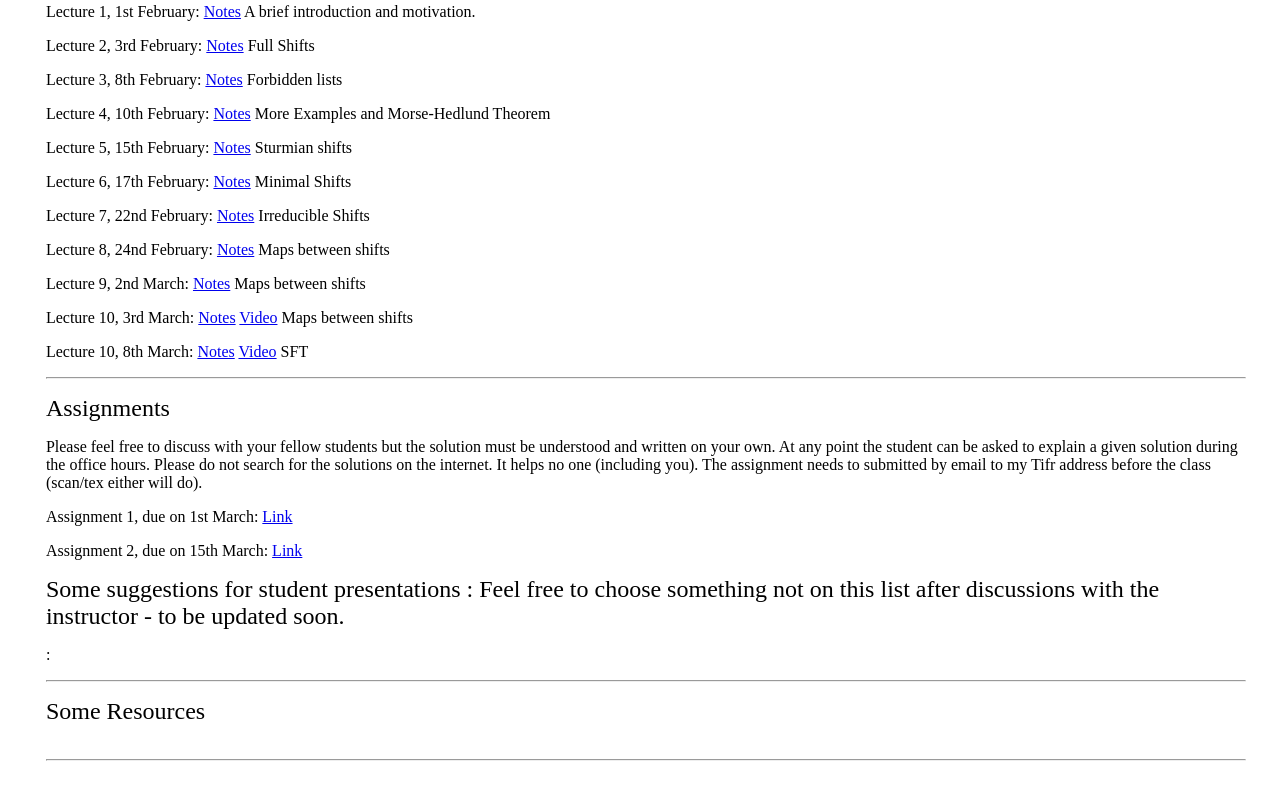
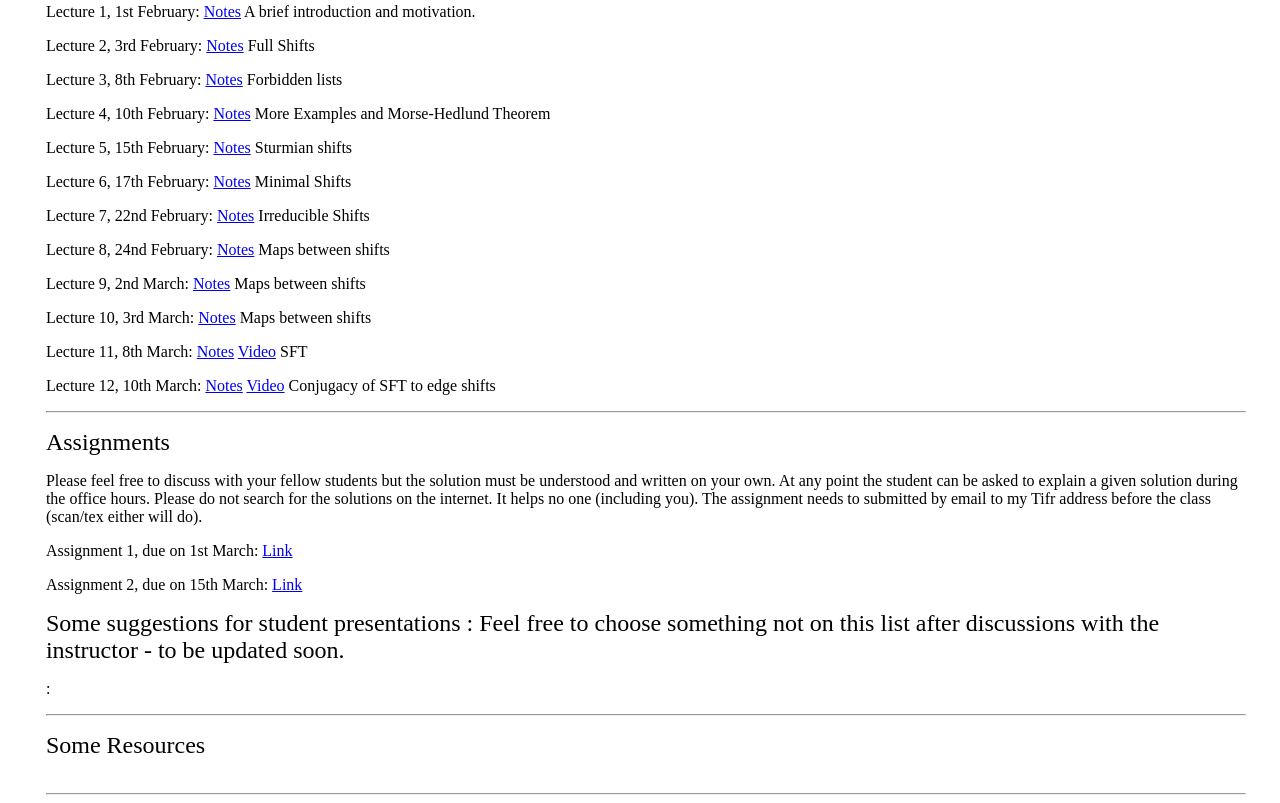
Before and after one commit to nishantchandgotia/nishantchandgotia.github.io, a plain HTML site: page Teaching/202122_TIFR_Even/Symbolic.html in a window 1280 px wide. Shown: the part 610-1413 px from the top of the page. Before the commit the page ends 1379 px from the top, so only its background shows below. Drawn offline with Linux system fonts and the light colour scheme.

Commit message:
Add files via upload

```diff
--- a/Teaching/202122_TIFR_Even/Symbolic.html
+++ b/Teaching/202122_TIFR_Even/Symbolic.html
@@ -73,9 +73,9 @@ The midterm will be held on 6th April from 9:00 AM-11:00 AM, student lectures wi
 <p>Lecture 7, 22nd February: <a href="https://www.dropbox.com/s/na1beojv5izmlem/Lecture%207.pdf?dl=0">Notes</a> Irreducible Shifts</p>
 <p>Lecture 8, 24nd February: <a href="https://www.dropbox.com/s/js2nofob09i91pg/Lecture%208.pdf?dl=0">Notes</a> Maps between shifts</p>
 <p>Lecture 9, 2nd March: <a href="https://www.dropbox.com/s/zjub7ilsovv9s03/Lecture%209.pdf?dl=0">Notes</a>  Maps between shifts</p>
-<p>Lecture 10, 3rd March: <a href="https://www.dropbox.com/s/fblgd8fdw918zvd/Lecture%2010.pdf?dl=0">Notes</a> <a href="https://www.dropbox.com/s/al5bv6ie8967zt3/Lecture%2010.mp4?dl=0">Video</a> Maps between shifts</p>
-<p>Lecture 10, 8th March: <a href="https://www.dropbox.com/s/d0o4392u8hou50i/Lecture%2011.pdf?dl=0">Notes</a> <a href="https://www.dropbox.com/s/fvyvr5kj2nniy2i/Lecture%2011.mp4?dl=0">Video</a> SFT</p>
-
+<p>Lecture 10, 3rd March: <a href="https://www.dropbox.com/s/fblgd8fdw918zvd/Lecture%2010.pdf?dl=0">Notes</a> Maps between shifts</p>
+<p>Lecture 11, 8th March: <a href="https://www.dropbox.com/s/d0o4392u8hou50i/Lecture%2011.pdf?dl=0">Notes</a> <a href="https://www.dropbox.com/s/fvyvr5kj2nniy2i/Lecture%2011.mp4?dl=0">Video</a> SFT</p>
+<p>Lecture 12, 10th March: <a href="https://www.dropbox.com/s/9dg0rqho99495en/Lecture%2012.pdf?dl=0">Notes</a> <a href="https://www.dropbox.com/s/8k041x46ll1ceia/Lecture%2012.mp4?dl=0">Video</a> Conjugacy of SFT to edge shifts</p>
 <hr>
 <p><font size="+2">Assignments</font><br>
 
```
